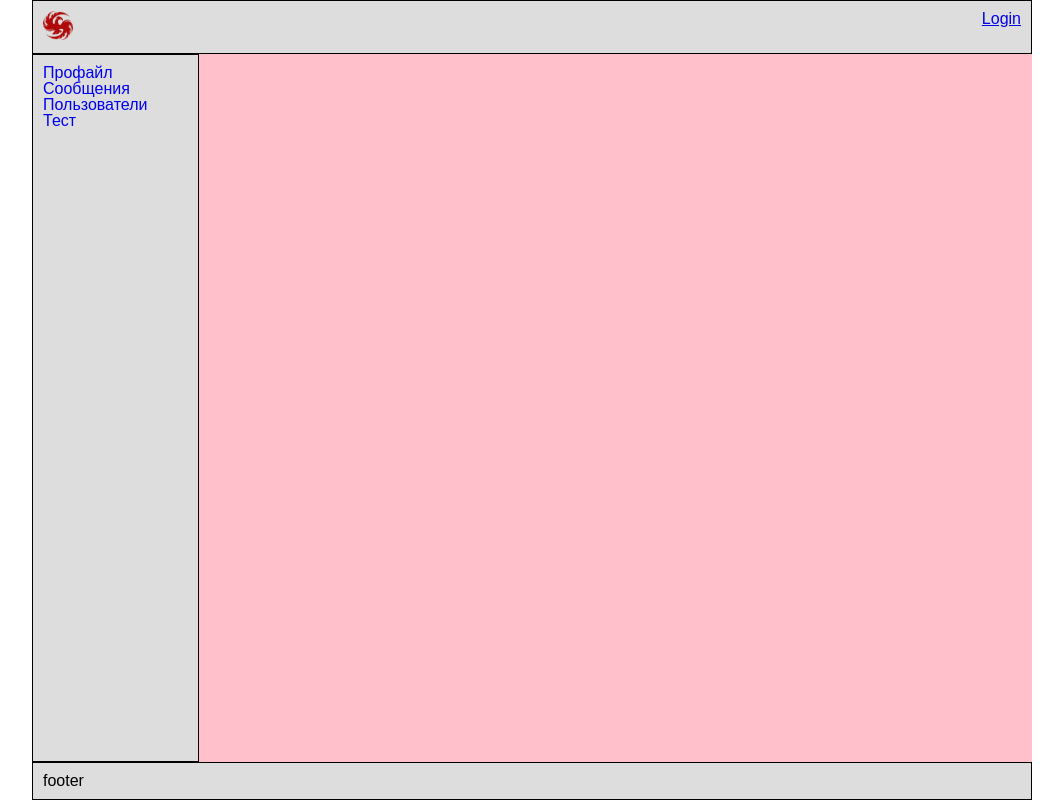
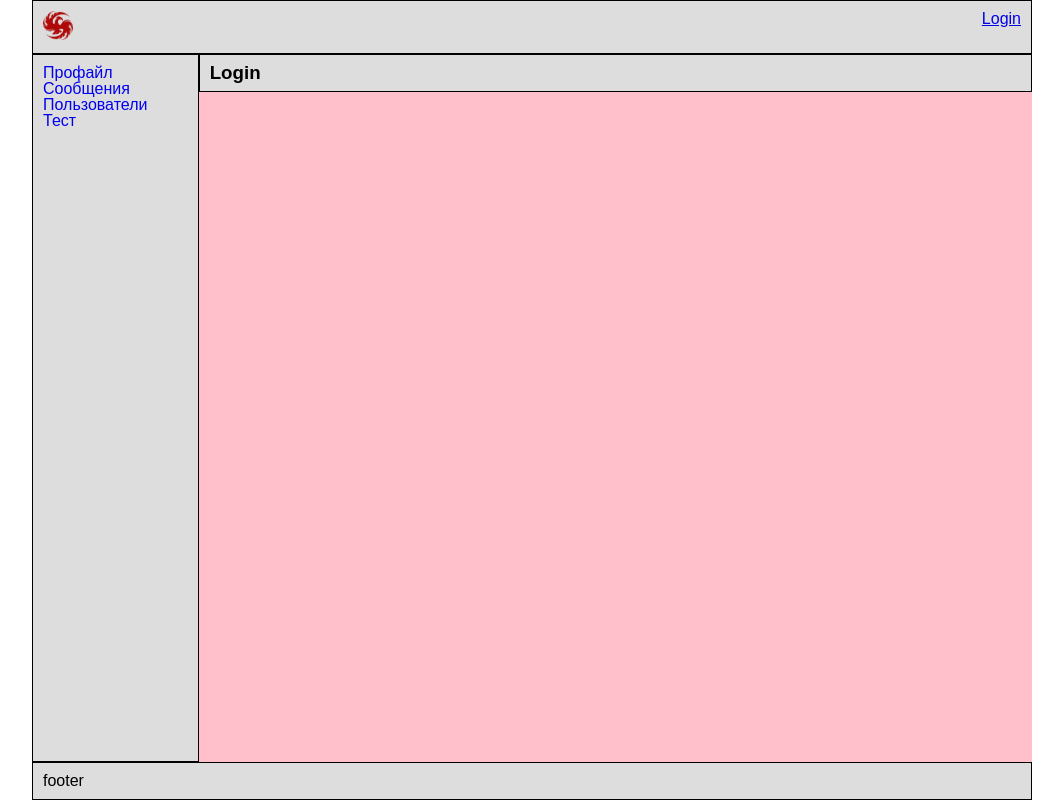
Before and after one commit to Arte747/spa_1, a React (Create React App) app in the folder my-app/: page /login in a window 1280 px wide. Shown: the whole page, without its empty margins (108-1171 px from the left). Built offline with nearby package versions, Linux system fonts and the light colour scheme; no server answers.

Commit message:
redirect

```diff
--- a/my-app/src/App.js
+++ b/my-app/src/App.js
@@ -1,5 +1,6 @@
 import React from 'react';
 import s from './App.module.css';
+import Login from './components/Login/Login';
 import HeaderContainer from './components/Header/HeaderContainer';
 import Navbar from './components/Navbar/Navbar';
 import ProfileContainer from './components/Profile/ProfileContainer';
@@ -15,6 +16,9 @@
 			<HeaderContainer />
 			<Navbar />
 			<div className={s.content}>
+
+				<Route path="/login" render={()=><Login />} />
+
 				{/* ? означает, что параметр не обязателен */}
 				<Route path="/profile/:userId?" render={()=><ProfileContainer />} />
 
--- a/my-app/src/components/Dialogs/Dialogs.jsx
+++ b/my-app/src/components/Dialogs/Dialogs.jsx
@@ -2,6 +2,7 @@
 import s from './Dialogs.module.css';
 import Dialog from './Dialog/Dialog';
 import Message from './Message/Message';
+import {Redirect} from 'react-router-dom';
 
 const Dialogs = (props) => {
 
@@ -17,6 +18,8 @@
 	const sendMessage = () => {
 		props.sendMessage();
 	};
+
+	if(!props.isAuth) return <Redirect to={"/login"} />;
 
 	return (
 		<div className={s.dialogs}>
--- a/my-app/src/components/Dialogs/DialogsContainer.jsx
+++ b/my-app/src/components/Dialogs/DialogsContainer.jsx
@@ -5,7 +5,8 @@
 const mapStateToProps = (state) => ({
 	dialogs: state.dialogsPage.dialogs,
 	messages: state.dialogsPage.messages,
-	newMessageText: state.dialogsPage.newMessageText
+	newMessageText: state.dialogsPage.newMessageText,
+	isAuth: state.auth.isAuth
 });
 const mapDispatchToProps = (dispatch) => ({
 	onMessageChange(text) {
--- /dev/null
+++ b/my-app/src/components/Login/Login.jsx
@@ -0,0 +1,12 @@
+import React from 'react';
+import s from './Login.module.css';
+
+const Login = (props) => {
+	return (
+		<div className={s.login}>
+			<h3>Login</h3>
+		</div>
+	);
+};
+
+export default Login;
--- /dev/null
+++ b/my-app/src/components/Login/Login.module.css
@@ -0,0 +1,6 @@
+.login {
+	border: 1px solid black;
+	padding: 10px;
+	grid-area: c;
+	background-color: #ddd;
+}
--- a/my-app/src/components/Profile/ProfileContainer.jsx
+++ b/my-app/src/components/Profile/ProfileContainer.jsx
@@ -2,7 +2,7 @@
 import Profile from './Profile';
 import {connect} from 'react-redux';
 import {getUserProfile} from '../../redux/profile-reducer';
-import {withRouter} from 'react-router-dom';
+import {withRouter, Redirect} from 'react-router-dom';
 import {usersAPI} from '../../api/api';
 
 class ProfileContainer extends React.Component {
@@ -13,12 +13,12 @@
 
 		this.props.getUserProfile(userId);
 
-		// usersAPI.getUserProfile(userId).then(response => {
-				// this.props.setUserProfile(response.data);
-			// });
 	}
 
 	render() {
+
+		if(!this.props.isAuth) return <Redirect to={"/login"} />
+
 		return (
 			<Profile {...this.props} profile={this.props.profile} />
 		)
@@ -26,7 +26,8 @@
 };
 
 const mapStateToProps = (state) => ({
-	profile: state.profilePage.profile
+	profile: state.profilePage.profile,
+	isAuth: state.auth.isAuth
 });
 
 
```
